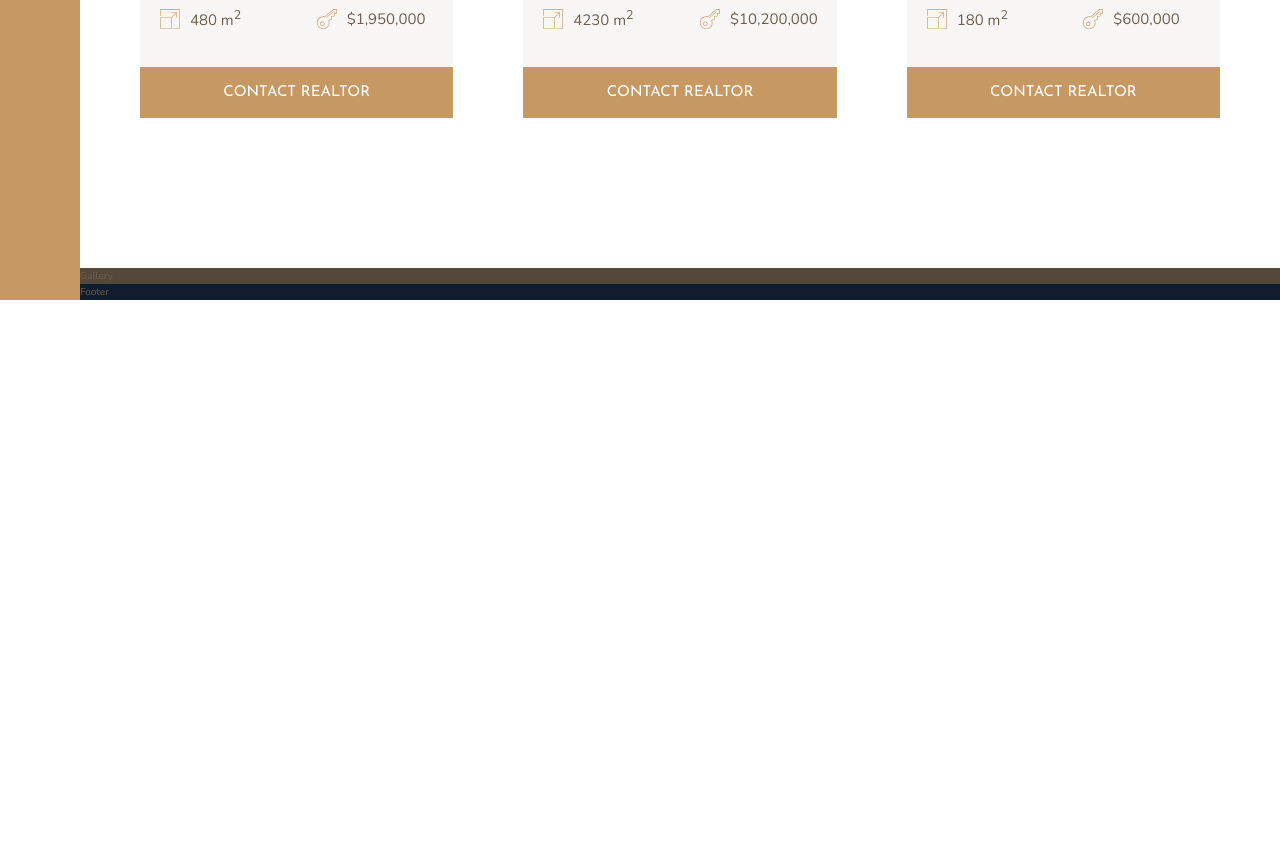
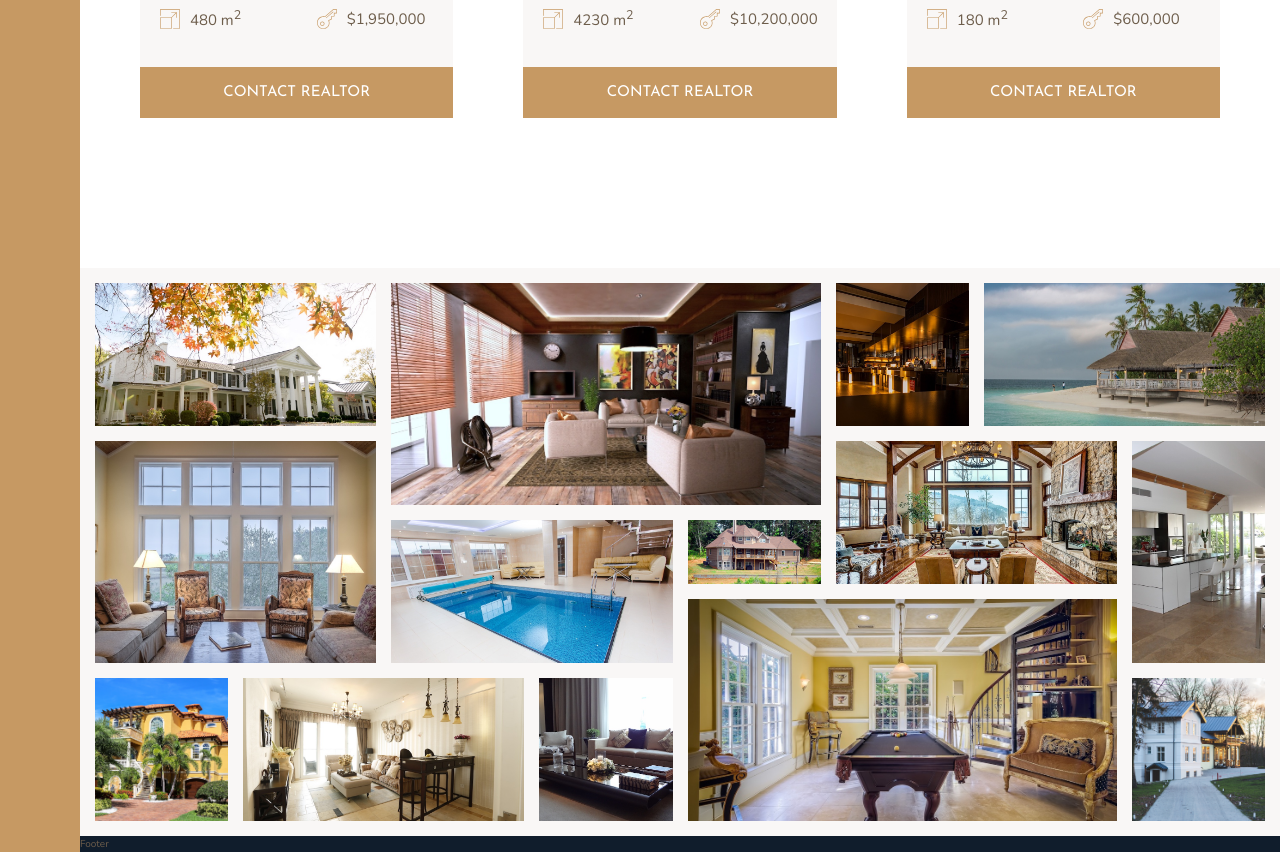
Before and after one commit to pad6y/css-nexter, a website: page index.html in a window 1280 px wide. Shown: the part 2804-3656 px from the top of the page. Before the commit the page ends 3104 px from the top, so only its background shows below. Drawn offline with nearby package versions, Linux system fonts and the light colour scheme.

Commit message:
gallery section completed using grid -115

```diff
--- a/index.html
+++ b/index.html
@@ -324,7 +324,62 @@
         </section>
 
         <section class="gallery">
-            Gallery
+            <figure class="gallery__item gallery__item--1">
+                <img src="img/gal-1.jpeg" alt="Gallery image 1" class="gallery__img">
+            </figure>
+
+            <figure class="gallery__item gallery__item--2">
+                <img src="img/gal-2.jpeg" alt="Gallery image 2" class="gallery__img">
+            </figure>
+
+            <figure class="gallery__item gallery__item--3">
+                <img src="img/gal-3.jpeg" alt="Gallery image 3" class="gallery__img">
+            </figure>
+
+            <figure class="gallery__item gallery__item--4">
+                <img src="img/gal-4.jpeg" alt="Gallery image 4" class="gallery__img">
+            </figure>
+
+            <figure class="gallery__item gallery__item--5">
+                <img src="img/gal-5.jpeg" alt="Gallery image 5" class="gallery__img">
+            </figure>
+
+            <figure class="gallery__item gallery__item--6">
+                <img src="img/gal-6.jpeg" alt="Gallery image 6" class="gallery__img">
+            </figure>
+
+            <figure class="gallery__item gallery__item--7">
+                <img src="img/gal-7.jpeg" alt="Gallery image 7" class="gallery__img">
+            </figure>
+
+            <figure class="gallery__item gallery__item--8">
+                <img src="img/gal-8.jpeg" alt="Gallery image 8" class="gallery__img">
+            </figure>
+
+            <figure class="gallery__item gallery__item--9">
+                <img src="img/gal-9.jpeg" alt="Gallery image 9" class="gallery__img">
+            </figure>
+
+            <figure class="gallery__item gallery__item--10">
+                <img src="img/gal-10.jpeg" alt="Gallery image 10" class="gallery__img">
+            </figure>
+
+            <figure class="gallery__item gallery__item--11">
+                <img src="img/gal-11.jpeg" alt="Gallery image 11" class="gallery__img">
+            </figure>
+
+            <figure class="gallery__item gallery__item--12">
+                <img src="img/gal-12.jpeg" alt="Gallery image 12" class="gallery__img">
+            </figure>
+
+            <figure class="gallery__item gallery__item--13">
+                <img src="img/gal-13.jpeg" alt="Gallery image 13" class="gallery__img">
+            </figure>
+
+            <figure class="gallery__item gallery__item--14">
+                <img src="img/gal-14.jpeg" alt="Gallery image 14" class="gallery__img">
+            </figure>
+
         </section>
 
         <footer class="footer">
--- a/sass/_gallery.scss
+++ b/sass/_gallery.scss
@@ -1,4 +1,91 @@
 .gallery {
-   background-color: $color-grey-dark-1;
+   background-color: $color-grey-light-1;
    grid-column: full-start / full-end;
+
+   display: grid;
+   grid-template-columns: repeat(8, 1fr);
+   grid-template-rows: repeat(7, 5vw);
+   grid-gap: 1.5rem;
+   padding: 1.5rem;
+
+   &__item {
+      &--1{
+         grid-row: 1 / span 2;
+         grid-column: 1 / span 2;
+      }
+
+      &--2{
+         grid-row: 1 / span 3;
+         grid-column: 3 / span 3;
+      }
+
+      &--3{
+         grid-row: 1 / span 2;
+         grid-column: 6 / span 1;
+      }
+
+      &--4{
+         grid-row: 1 / span 2;
+         grid-column: 7 / -1;
+      }
+
+      &--5{
+         grid-row: 3 / span 3;
+         grid-column: 1 / span 2;
+      }
+
+      &--6{
+         grid-row: 4 / span 2;
+         grid-column: 3 / span 2;
+      }
+
+      &--7{
+         grid-row: 4 / span 1;
+         grid-column: 5 / span 1;
+      }
+
+      &--8{
+         grid-row: 3 / span 2;
+         grid-column: 6 / span 2;
+      }
+
+      &--9{
+         grid-row: 3 / span 3;
+         grid-column: 8 / -1;
+      }
+
+      &--10{
+         grid-row: 6 / span 2;
+         grid-column: 1 / span 1;
+      }
+
+      &--11{
+         grid-row: 6 / span 2;
+         grid-column: 2 / span 2;
+      }
+
+      &--12{
+         grid-row: 6 / span 2;
+         grid-column: 4 / span 1;
+      }
+
+      &--13{
+         grid-row: 5 / span 3;
+         grid-column: 5 / span 3;
+      }
+
+      &--14{
+         grid-row: 6 / span 2;
+         grid-column: 8 / -1;
+      }
+
+   }
+
+   &__img {
+      width: 100%;
+      height: 100%;
+      object-fit: cover;
+      display: block;
+   }
+
 }
```
Also changed, not shown: css/style.css.
